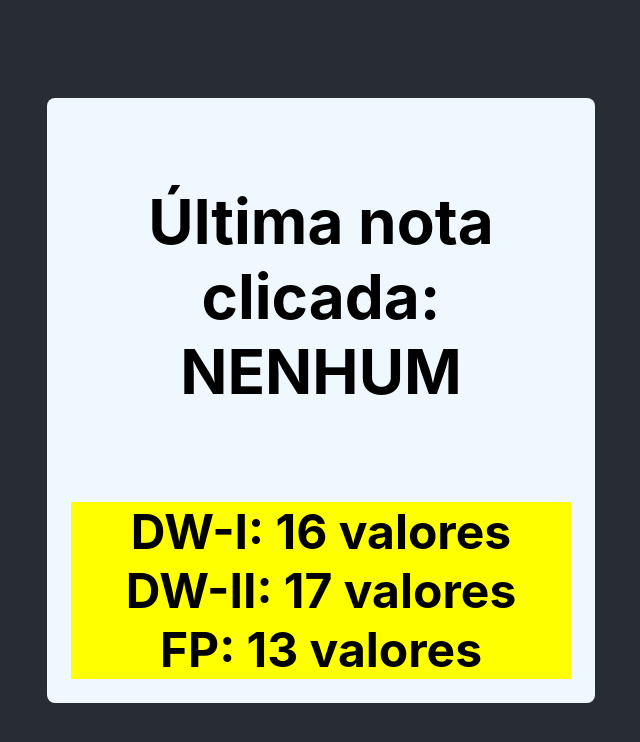
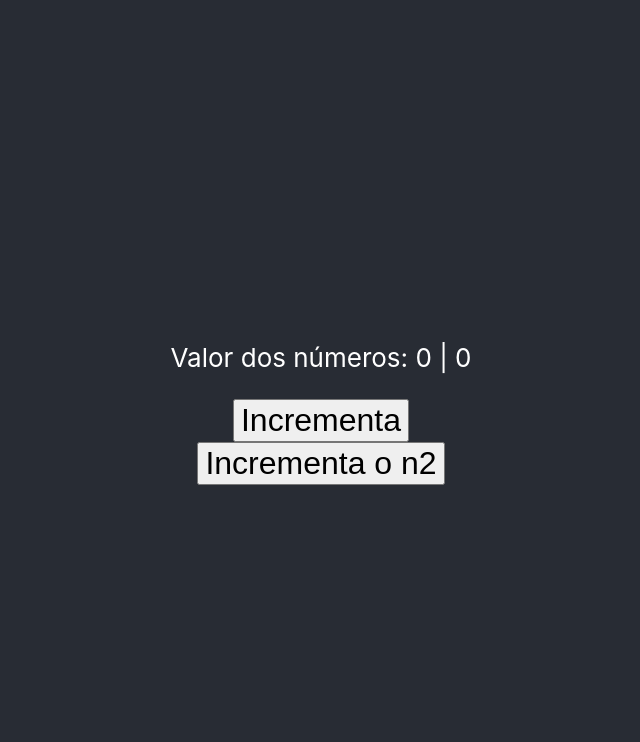
Before and after one commit to pedromareis/dw2-tp-aula, a React (Create React App) app: page / in a window 1280 px wide. Shown: the top 742 px of the page, without its empty margins (319-959 px from the left). Built offline with nearby package versions, Linux system fonts and the light colour scheme.

Commit message:
Aula Route && useEffect

```diff
--- a/package.json
+++ b/package.json
@@ -9,6 +9,7 @@
     "react": "^18.2.0",
     "react-dom": "^18.2.0",
     "react-scripts": "5.0.1",
+    "react-select": "^5.8.0",
     "web-vitals": "^2.1.4"
   },
   "scripts": {
@@ -34,5 +35,8 @@
       "last 1 firefox version",
       "last 1 safari version"
     ]
+  },
+  "devDependencies": {
+    "react-router-dom": "^6.22.3"
   }
 }
--- a/src/App.js
+++ b/src/App.js
@@ -1,8 +1,55 @@
 import logo from "./logo.svg";
 import "./App.css";
 import ListaNotas from "./components/ListaNotas";
+import ReactDOM from "react-dom/client";
+import { BrowserRouter, Routes, Route } from "react-router-dom";
+import Layout from "./pages/Layout";
+import Home from "./pages/Home";
+import Blogs from "./pages/Blogs";
+import Contact from "./pages/Contact";
+import NoPage from "./pages/NoPage";
+import { useEffect, useState } from "react";
 
 function App() {
+  const [numero, setNumero] = useState(0);
+  const [numero2, setNumero2] = useState(0);
+  const [alerta, setAlerta] = useState(undefined);
+
+  useEffect(() => {
+    console.log("useEffect tipo 1: sem dependências");
+  });
+
+  useEffect(() => {
+    console.log("useEffect tipo 2: array dependências vazio");
+  }, []);
+
+  useEffect(() => {
+    console.log("useEffect tipo 3: array dependências com dependência número");
+  }, [numero, numero2]);
+
+  return (
+    <div className="App">
+      <header className="App-header">
+        <p>
+          Valor dos números: {numero} | {numero2}
+        </p>
+        <button
+          style={{ fontSize: 32 + numero }}
+          onClick={() => setNumero(numero + 1)}
+        >
+          Incrementa
+        </button>
+        <button
+          style={{ fontSize: 32 + numero2 }}
+          onClick={() => setNumero2(numero2 + 1)}
+        >
+          Incrementa o n2
+        </button>
+        {alerta && <p>{alerta}</p>}
+      </header>
+    </div>
+  );
+
   const aluno1 = [
     { id: 1, disciplina: "DW-I", nota: 16 },
     { id: 2, disciplina: "DW-II", nota: 17 },
@@ -15,15 +62,27 @@ function App() {
     { id: 3, disciplina: "FP", nota: 12 },
   ];
 
-  return (
-    <div className="App">
+  /*  return (
+    <>
+      <BrowserRouter>
+        <Routes>
+          <Route path="/" element={<Layout />}>
+            <Route index element={<Home />} />
+            <Route path="blogs" element={<Blogs />} />
+            <Route path="contact" element={<Contact />} />
+            <Route path="*" element={<NoPage />} />
+          </Route>
+        </Routes>
+      </BrowserRouter>
+      <div className="App">
       <header className="App-header">
         <div>
           <ListaNotas notas={aluno1} />
         </div>
       </header>
     </div>
-  );
+    </>
+  ); */
 }
 
 export default App;
--- /dev/null
+++ b/src/data/notas-alunos.js
@@ -0,0 +1,5 @@
+const aluno1 = [
+  { id: 1, disciplina: "DW-I", nota: 16 },
+  { id: 2, disciplina: "DW-II", nota: 17 },
+  { id: 3, disciplina: "FP", nota: 13 },
+];
--- /dev/null
+++ b/src/pages/Blogs.js
@@ -0,0 +1,5 @@
+const Blogs = () => {
+  return <h1>Blog Articles</h1>;
+};
+
+export default Blogs;
--- /dev/null
+++ b/src/pages/Contact.js
@@ -0,0 +1,5 @@
+const Contact = () => {
+  return <h1>Contact Me</h1>;
+};
+
+export default Contact;
--- /dev/null
+++ b/src/pages/Home.js
@@ -0,0 +1,5 @@
+const Home = () => {
+  return <h1>Home</h1>;
+};
+
+export default Home;
--- /dev/null
+++ b/src/pages/Layout.js
@@ -0,0 +1,25 @@
+import { Outlet, Link } from "react-router-dom";
+
+const Layout = () => {
+  return (
+    <>
+      <nav>
+        <ul>
+          <li>
+            <Link to="/">Home</Link>
+          </li>
+          <li>
+            <Link to="/blogs">Blogs</Link>
+          </li>
+          <li>
+            <Link to="/contact">Contact</Link>
+          </li>
+        </ul>
+      </nav>
+
+      <Outlet />
+    </>
+  );
+};
+
+export default Layout;
--- /dev/null
+++ b/src/pages/NoPage.js
@@ -0,0 +1,5 @@
+const NoPage = () => {
+  return <h1>404</h1>;
+};
+
+export default NoPage;
```
Also changed, not shown: 1 other file (tests, documents, lock files or other folders).
